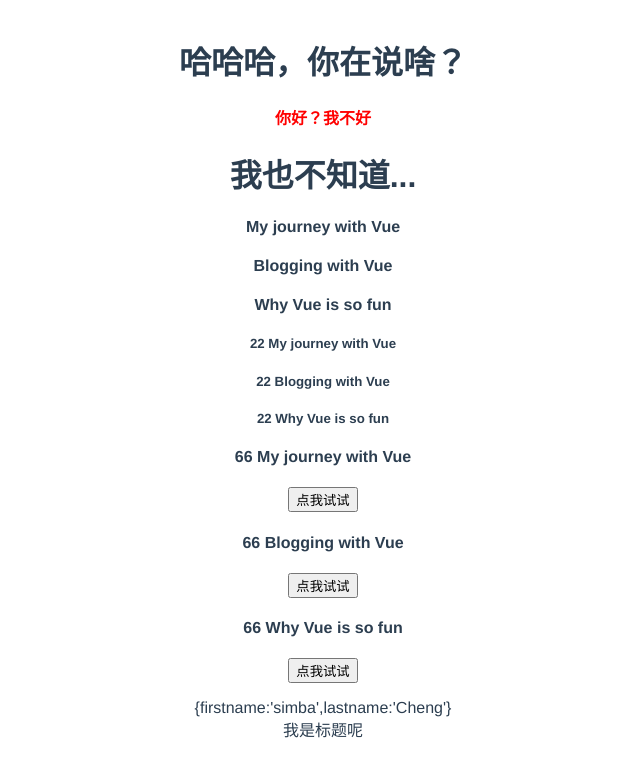
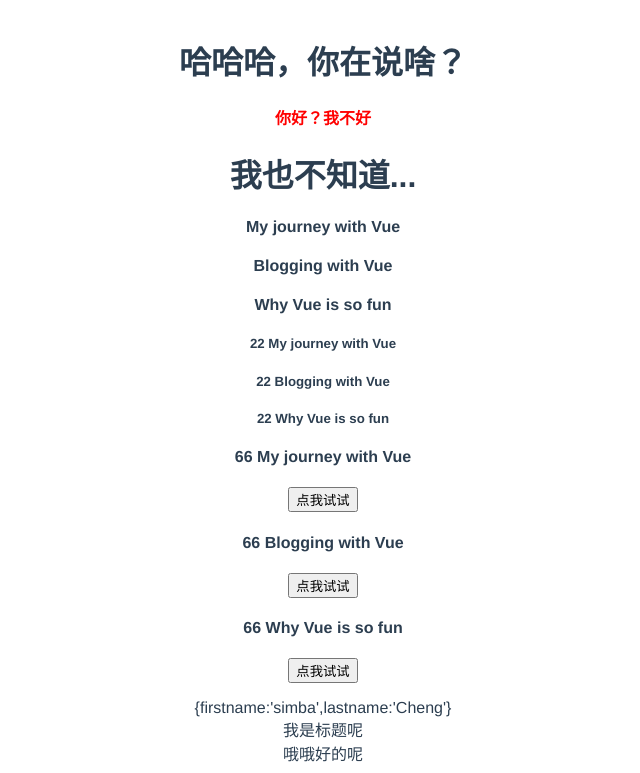
Before and after one commit to Simba-cheng/vue-examples, a Vue app: page / in a window 1280 px wide. Shown: the part 248-1021 px from the top of the page, without its empty margins (317-957 px from the left). Before the commit the page ends 997 px from the top, so only its background shows below. Built offline with nearby package versions, Linux system fonts and the light colour scheme.

Commit message:
chore(submodule): update

```diff
--- a/src/AppComponentTest01.vue
+++ b/src/AppComponentTest01.vue
@@ -28,7 +28,6 @@
             <!--2.接收从子组件传递的参数,并将其传入绑定的函数-->
             <prop-transmit-data04 v-for="post in posts" :key="post.id" :title="post.title"
                                   @enlarge-text="onEnlargeText"></prop-transmit-data04>
-
         </div>
     </div>
 
@@ -39,6 +38,12 @@
                 author="{firstname:'simba',lastname:'Cheng'}"
                 title="我是标题呢"
         ></prop-transmit-data05>
+    </div>
+
+    <!--组件传参校验-->
+    <div>
+        <!--<prop-transmit-data06 title="你觉得呢JSPang"></prop-transmit-data06>-->
+        <prop-transmit-data06 title="哦哦好的呢"></prop-transmit-data06>
     </div>
 
 
@@ -52,6 +57,7 @@
     import propTransmitData03 from "@/components/childComponents01/PropTransmitData03.vue";
     import propTransmitData04 from "@/components/childComponents01/PropTransmitData04.vue";
     import propTransmitData05 from "@/components/childComponents01/PropTransmitData05.vue";
+    import propTransmitData06 from "@/components/childComponents01/PropTransmitData06.vue";
 
     export default {
         name: 'appComponentTest01',
@@ -65,7 +71,8 @@
             propTransmitData02,
             propTransmitData03,
             propTransmitData04,
-            propTransmitData05
+            propTransmitData05,
+            propTransmitData06
         },
         data() {
             return {
--- a/src/components/childComponents01/PropTransmitData05.vue
+++ b/src/components/childComponents01/PropTransmitData05.vue
@@ -13,12 +13,7 @@
             }
         },
         setup(props) {
-            console.info(props)
             console.info(props.author)
-
-            //const author = props.author;
-            //console.log('firstname: ' + author.firstname + ' lastname: ' + author.lastname)
-
             console.info(props.title);
         },
     }
--- /dev/null
+++ b/src/components/childComponents01/PropTransmitData06.vue
@@ -0,0 +1,23 @@
+<template>
+    <div>{{ title }}</div>
+</template>
+
+<script>
+    export default {
+        name: "propTransmitData06",
+        props: {
+            title: {
+                type: String,
+                require: true,
+                validator: function (value) {
+                    console.log(value.search("JSPang"));
+                    return value.search("JSPang") !== -1;
+                }
+            }
+        }
+    }
+</script>
+
+<style scoped>
+
+</style>
```
